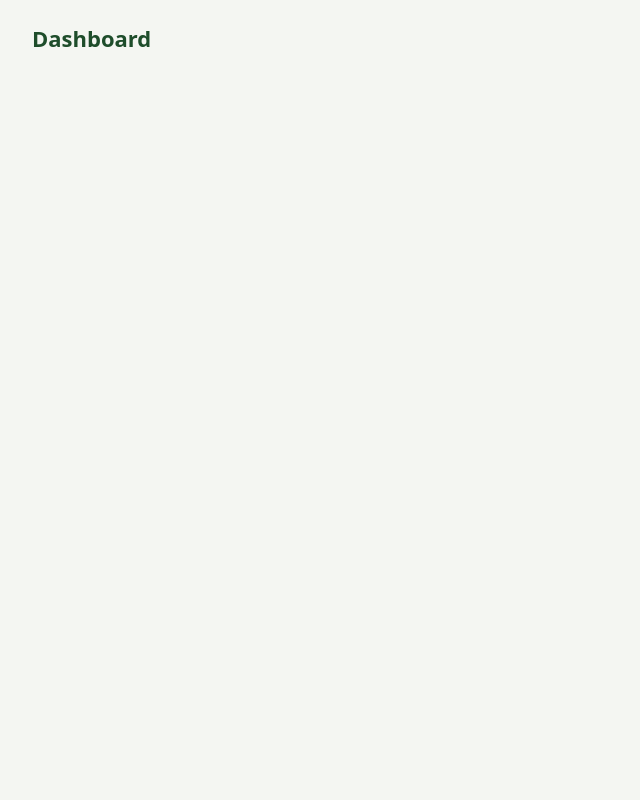
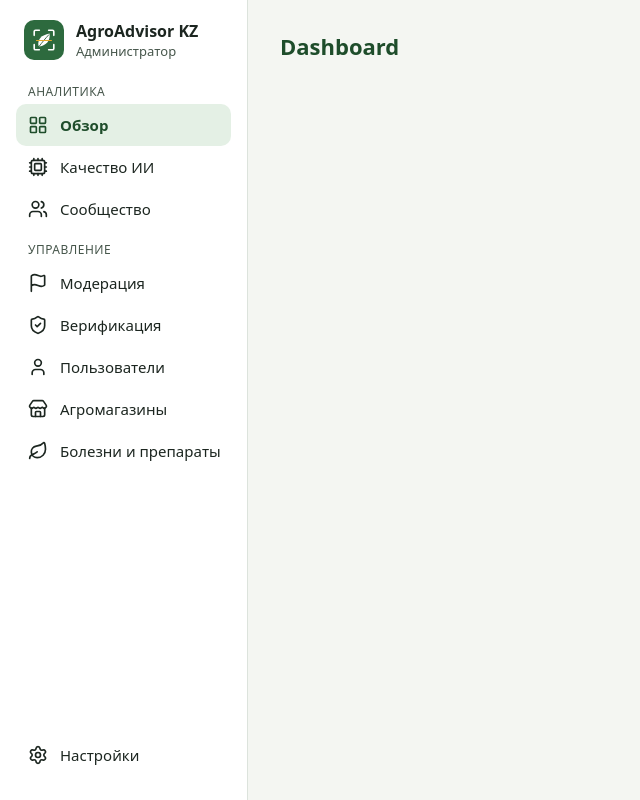
Before and after one commit to nurbolatdev/agroadvisor-kz, a React (Vite) app in the folder apps/admin-web/: page / in a window 1280 px wide. Shown: the whole page, without its empty margins (0-640 px from the left). Built offline with nearby package versions, Linux system fonts and the light colour scheme.

Commit message:
feat(admin): add sidebar navigation with active links

```diff
--- a/apps/admin-web/package.json
+++ b/apps/admin-web/package.json
@@ -13,6 +13,7 @@
   },
   "dependencies": {
     "@fontsource-variable/inter": "^5.3.0",
+    "lucide-react": "^1.55.0",
     "react": "^18.3.1",
     "react-dom": "^18.3.1",
     "react-router-dom": "^6.30.6"
--- a/apps/admin-web/src/layouts/MainLayout.tsx
+++ b/apps/admin-web/src/layouts/MainLayout.tsx
@@ -1,9 +1,11 @@
 import { Outlet } from 'react-router-dom'
+import { Sidebar } from '@/layouts/Sidebar'
 
 export function MainLayout() {
   return (
-    <div className="flex min-h-screen flex-col">
-      <main className="mx-auto w-full max-w-7xl flex-1 px-4 py-6 sm:px-6 lg:px-8">
+    <div className="flex min-h-screen">
+      <Sidebar />
+      <main className="min-w-0 flex-1 px-4 pt-6 sm:px-6 lg:px-8 lg:pt-8">
         <Outlet />
       </main>
     </div>
--- /dev/null
+++ b/apps/admin-web/src/layouts/Sidebar.tsx
@@ -0,0 +1,107 @@
+import {
+  Cpu,
+  Flag,
+  LayoutGrid,
+  Leaf,
+  type LucideIcon,
+  Settings,
+  ShieldCheck,
+  Store,
+  User,
+  Users,
+} from 'lucide-react'
+import { NavLink } from 'react-router-dom'
+import logo from '@/assets/brand/symbol-white.svg'
+import { ROUTES } from '@/shared/constants/routes'
+
+interface NavItem {
+  label: string
+  icon: LucideIcon
+  to: string
+  badge?: number
+}
+
+interface NavSection {
+  title: string
+  items: NavItem[]
+}
+
+const NAV_SECTIONS: NavSection[] = [
+  {
+    title: 'Аналитика',
+    items: [
+      { label: 'Обзор', icon: LayoutGrid, to: ROUTES.dashboard },
+      { label: 'Качество ИИ', icon: Cpu, to: ROUTES.aiQuality },
+      { label: 'Сообщество', icon: Users, to: ROUTES.community },
+    ],
+  },
+  {
+    title: 'Управление',
+    items: [
+      { label: 'Модерация', icon: Flag, to: ROUTES.moderation },
+      { label: 'Верификация', icon: ShieldCheck, to: ROUTES.verification },
+      { label: 'Пользователи', icon: User, to: ROUTES.users },
+      { label: 'Агромагазины', icon: Store, to: ROUTES.shops },
+      { label: 'Болезни и препараты', icon: Leaf, to: ROUTES.diseases },
+    ],
+  },
+]
+
+const SETTINGS_ITEM: NavItem = { label: 'Настройки', icon: Settings, to: ROUTES.settings }
+
+function SidebarLink({ label, icon: Icon, to, badge }: NavItem) {
+  return (
+    <NavLink
+      to={to}
+      end={to === ROUTES.dashboard}
+      className={({ isActive }) =>
+        `flex h-10.5 items-center gap-3 rounded-[10px] px-3 text-[15px] leading-5 transition-colors ${
+          isActive ? 'bg-primary-soft font-semibold text-primary-dark' : 'text-text hover:bg-bg'
+        }`
+      }
+    >
+      <Icon size={20} strokeWidth={2} aria-hidden="true" className="shrink-0" />
+      <span className="flex-1 whitespace-nowrap">{label}</span>
+      {badge ? (
+        <span className="flex size-5 items-center justify-center rounded-full bg-danger text-xs font-bold text-white">
+          {badge}
+        </span>
+      ) : null}
+    </NavLink>
+  )
+}
+
+export function Sidebar() {
+  return (
+    <aside className="sticky top-0 hidden h-screen w-62 shrink-0 flex-col border-r border-border bg-white px-4 pt-5 pb-6 lg:flex">
+      <NavLink to={ROUTES.dashboard} className="flex items-center gap-3 px-2">
+        <span className="flex size-10 items-center justify-center rounded-[10px] bg-primary">
+          <img src={logo} alt="AgroAdvisor KZ" className="size-7" />
+        </span>
+        <span className="flex flex-col">
+          <span className="text-base leading-5.5 font-semibold text-text">AgroAdvisor KZ</span>
+          <span className="text-[13px] leading-4.5 text-text-muted">Администратор</span>
+        </span>
+      </NavLink>
+
+      <nav aria-label="Основная навигация" className="mt-3 flex flex-1 flex-col overflow-y-auto">
+        {NAV_SECTIONS.map((section) => (
+          <div key={section.title} className="mt-3">
+            <p className="mb-1 px-3 text-xs tracking-[0.04em] text-text-muted uppercase">
+              {section.title}
+            </p>
+            <ul className="flex flex-col">
+              {section.items.map((item) => (
+                <li key={item.to}>
+                  <SidebarLink {...item} />
+                </li>
+              ))}
+            </ul>
+          </div>
+        ))}
+      </nav>
+
+      <SidebarLink {...SETTINGS_ITEM} />
+    </aside>
+  )
+}
```
Also changed, not shown: 1 other file (tests, documents, lock files or other folders).
